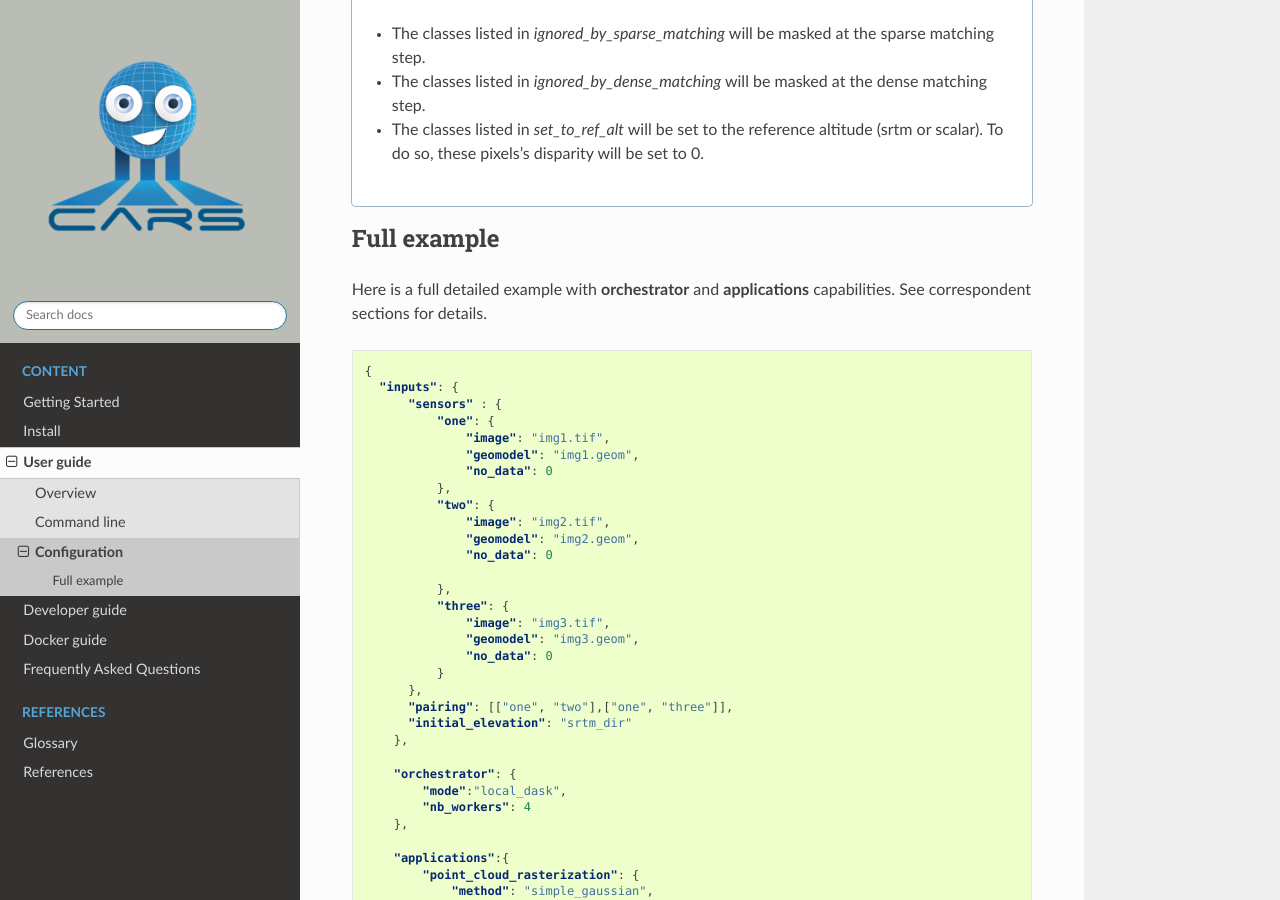
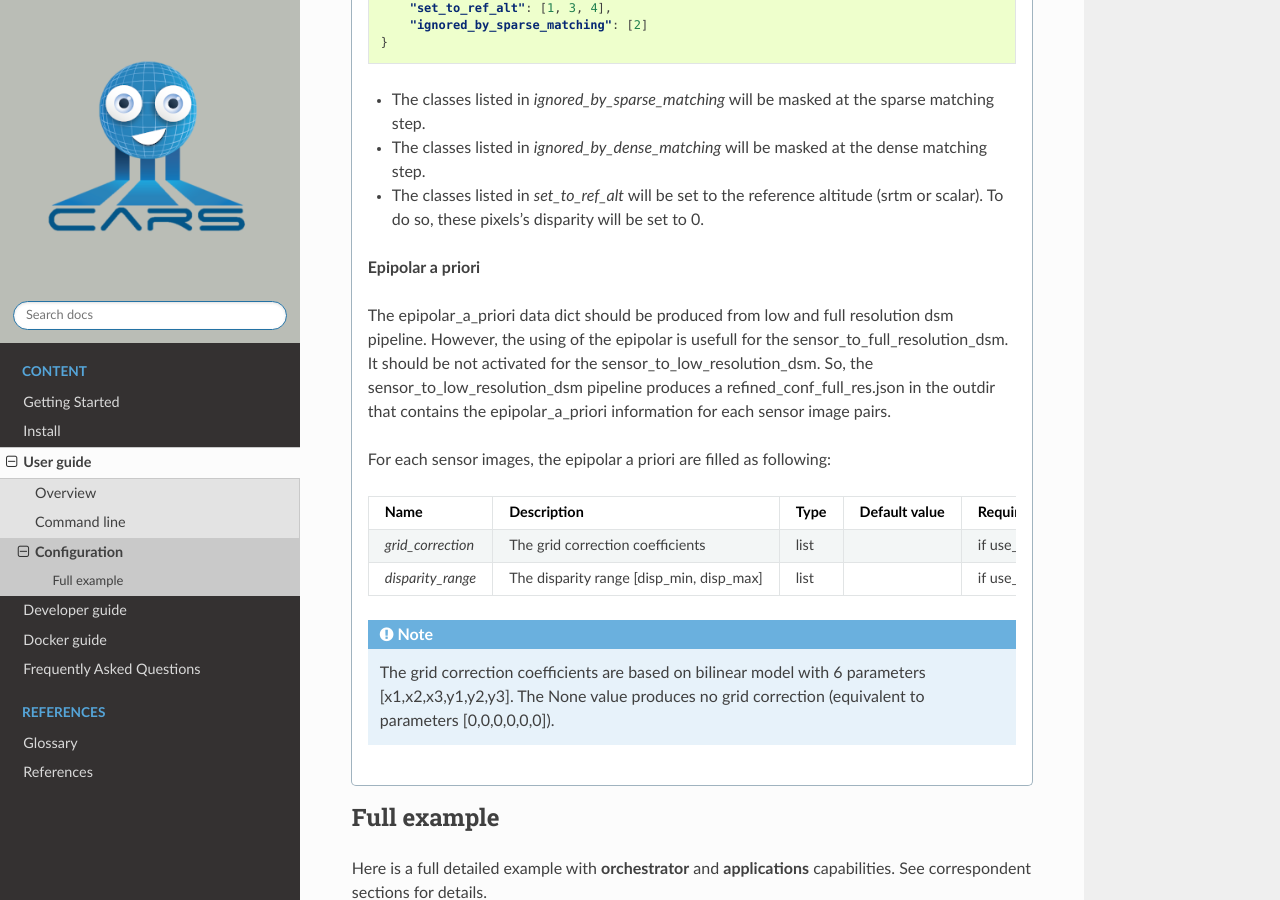
Before and after one commit to CNES/cars, a Sphinx documentation site: the page built from docs/source/user_guide/configuration.rst, in a window 1280 px wide and 900 px high, scrolled down 2055 px. Built offline with Sphinx 7.4.7 and the Read the Docs theme 2.0.0, drawn with Linux system fonts in a browser that asks for light colours; pages that are not in the unit, such as notebooks, are missing from menus; some of the changed text lies outside the part shown.

Commit message:
doc: update doc

```diff
--- a/docs/source/user_guide/configuration.rst
+++ b/docs/source/user_guide/configuration.rst
@@ -26,27 +26,31 @@
 
    .. tab:: Inputs
 
-    +---------------------+---------------------------------------------------------------------+-----------------------+----------------------+----------+
-    | Name                | Description                                                         | Type                  | Default value        | Required |
-    +=====================+=====================================================================+=======================+======================+==========+
-    | *sensor*            | Stereo sensor images                                                | See next section      | No                   | Yes      |
-    +---------------------+---------------------------------------------------------------------+-----------------------+----------------------+----------+
-    | *pairing*           | Association of image to create pairs                                | list of *sensor*      | No                   | Yes      |
-    +---------------------+---------------------------------------------------------------------+-----------------------+----------------------+----------+
-    | *epsg*              | EPSG code                                                           | int, should be > 0    | None                 | No       |
-    +---------------------+---------------------------------------------------------------------+-----------------------+----------------------+----------+
-    | *initial_elevation* | Field contains the path to the folder in which are located          | string                | None                 | No       |
-    |                     | the srtm tiles covering the production                              |                       |                      |          |
-    +---------------------+---------------------------------------------------------------------+-----------------------+----------------------+----------+
-    | *default_alt*       | Default height above ellipsoid when there is no DEM available       | int                   | 0                    | No       |
-    |                     | no coverage for some points or pixels with no_data in the DEM tiles |                       |                      |          |
-    +---------------------+---------------------------------------------------------------------+-----------------------+----------------------+----------+
-    | *roi*               | DSM roi file or bounding box                                        | string, list or tuple | None                 | No       |
-    +---------------------+---------------------------------------------------------------------+-----------------------+----------------------+----------+
-    | *check_inputs*      | Check inputs consistency (to be deprecated and changed)             | Boolean               | False                | No       |
-    +---------------------+---------------------------------------------------------------------+-----------------------+----------------------+----------+
-    | *geoid*             | geoid path                                                          | string                | Cars internal geoid  | No       |
-    +---------------------+---------------------------------------------------------------------+-----------------------+----------------------+----------+
+    +-------------------------+---------------------------------------------------------------------+-----------------------+----------------------+----------+
+    | Name                    | Description                                                         | Type                  | Default value        | Required |
+    +=========================+=====================================================================+=======================+======================+==========+
+    | *sensor*                | Stereo sensor images                                                | See next section      | No                   | Yes      |
+    +-------------------------+---------------------------------------------------------------------+-----------------------+----------------------+----------+
+    | *pairing*               | Association of image to create pairs                                | list of *sensor*      | No                   | Yes      |
+    +-------------------------+---------------------------------------------------------------------+-----------------------+----------------------+----------+
+    | *epsg*                  | EPSG code                                                           | int, should be > 0    | None                 | No       |
+    +-------------------------+---------------------------------------------------------------------+-----------------------+----------------------+----------+
+    | *initial_elevation*     | Field contains the path to the folder in which are located          | string                | None                 | No       |
+    |                         | the srtm tiles covering the production                              |                       |                      |          |
+    +-------------------------+---------------------------------------------------------------------+-----------------------+----------------------+----------+
+    | *default_alt*           | Default height above ellipsoid when there is no DEM available       | int                   | 0                    | No       |
+    |                         | no coverage for some points or pixels with no_data in the DEM tiles |                       |                      |          |
+    +-------------------------+---------------------------------------------------------------------+-----------------------+----------------------+----------+
+    | *roi*                   | DSM roi file or bounding box                                        | string, list or tuple | None                 | No       |
+    +-------------------------+---------------------------------------------------------------------+-----------------------+----------------------+----------+
+    | *check_inputs*          | Check inputs consistency (to be deprecated and changed)             | Boolean               | False                | No       |
+    +-------------------------+---------------------------------------------------------------------+-----------------------+----------------------+----------+
+    | *geoid*                 | Geoid path                                                          | string                | Cars internal geoid  | No       |
+    +-------------------------+---------------------------------------------------------------------+-----------------------+----------------------+----------+
+    | *use_epipolar_a_priori* | Active epipolar a priori                                            | bool                  | False                | Yes      |
+    +-------------------------+---------------------------------------------------------------------+-----------------------+----------------------+----------+
+    | *epipolar_a_priori*     | Provide epipolar a priori information (see section below)           | dict                  |                      | No       |
+    +-------------------------+---------------------------------------------------------------------+-----------------------+----------------------+----------+
 
     **Sensor**
 
@@ -111,6 +115,30 @@
     * The classes listed in *ignored_by_sparse_matching* will be masked at the sparse matching step.
     * The classes listed in *ignored_by_dense_matching* will be masked at the dense matching step.
     * The classes listed in *set_to_ref_alt* will be set to the reference altitude (srtm or scalar). To do so, these pixels's disparity will be set to 0.
+
+    **Epipolar a priori**
+
+
+    The epipolar_a_priori data dict should be produced from low and full resolution dsm pipeline.
+    However, the using of the epipolar is usefull for the sensor_to_full_resolution_dsm.
+    It should be not activated for the sensor_to_low_resolution_dsm.
+    So, the sensor_to_low_resolution_dsm pipeline produces a refined_conf_full_res.json in the outdir
+    that contains the epipolar_a_priori information for each sensor image pairs.
+
+    For each sensor images, the epipolar a priori are filled as following:
+
+    +-----------------------+-------------------------------------------------------------+--------+----------------+----------------------------------+
+    | Name                  | Description                                                 | Type   | Default value  | Required                         |
+    +=======================+=============================================================+========+================+==================================+
+    | *grid_correction*     | The grid correction coefficients                            | list   |                | if use_epipolar_a_priori is True |
+    +-----------------------+-------------------------------------------------------------+--------+----------------+----------------------------------+
+    | *disparity_range*     | The disparity range [disp_min, disp_max]                    | list   |                | if use_epipolar_a_priori is True |
+    +-----------------------+-------------------------------------------------------------+--------+----------------+----------------------------------+
+
+    .. note::
+
+        The grid correction coefficients are based on bilinear model with 6 parameters [x1,x2,x3,y1,y2,y3].
+        The None value produces no grid correction (equivalent to parameters [0,0,0,0,0,0]).
 
 
    .. tab:: Orchestrator
@@ -715,36 +743,11 @@
         The pipeline is a preconfigured application chain. For now, there are two pipelines. The sensor_to_low_resolution_dsm pipeline can be used to prepare
         a refined configuration for the full resolution pipeline to facilitate and accelerate the full resolution pipeline.
 
-        +-----------------------+-------------------------------------------------------------+--------+----------------+----------+
-        | Name                  | Description                                                 | Type   | Default value  | Required |
-        +=======================+=============================================================+========+================+==========+
-        | pipeline              | The type of pipeline ( sensor_to_full_resolution_dsm,       | string |                | No       |
-        |                       | sensor_to_low_resolution_dsm )                              |        |                |          |
-        +-----------------------+-------------------------------------------------------------+--------+----------------+----------+
-        | use_epipolar_a_priori | base name for dsm                                           | bool   | False          | Yes      |
-        +-----------------------+-------------------------------------------------------------+--------+----------------+----------+
-        | epipolar_a_priori     | base name for  ortho-image                                  | dict   |                | No       |
-        +-----------------------+-------------------------------------------------------------+--------+----------------+----------+
-
-        .. note::
-            - If use_epipolar_a_priori is activated, the epipolar_a_priori data dict should be provided.
-              The sensor_to_full_resolution_dsm pipeline can be produce a refined_conf_full_res.json in the outdir
-              that it contains the epipolar_a_priori information for each sensor image pairs.
-
-
-
-        For each sensor images, give a the according epipolar settings:
-
-        +-----------------------+-------------------------------------------------------------+--------+----------------+----------------------------------+
-        | Name                  | Description                                                 | Type   | Default value  | Required                         |
-        +=======================+=============================================================+========+================+==================================+
-        | grid_correction       | The grid correction coefficients                            | list   |                | if use_epipolar_a_priori is True |
-        +-----------------------+-------------------------------------------------------------+--------+----------------+----------------------------------+
-        | disparity_range       | The disparity range disp_min and disp_max                   | list   |                | if use_epipolar_a_priori is True |
-        +-----------------------+-------------------------------------------------------------+--------+----------------+----------------------------------+
-
-        .. note::
-            - The grid correction coefficients are based on bilinear model with 6 parameters [x1,x2,x3,y1,y2,y3].
+        +-----------------------+-------------------------------------------------------------------------------------------+--------+-------------------------------+----------+
+        | Name                  | Description                                                                               | Type   | Default value                 | Required |
+        +=======================+===========================================================================================+=======================+================+==========+
+        | pipeline              | The type of pipeline ( sensor_to_full_resolution_dsm, sensor_to_low_resolution_dsm )      | string | sensor_to_full_resolution_dsm | No       |
+        +-----------------------+-------------------------------------------------------------------------------------------+--------+-------------------------------+----------+
 
 
 Full example
```
